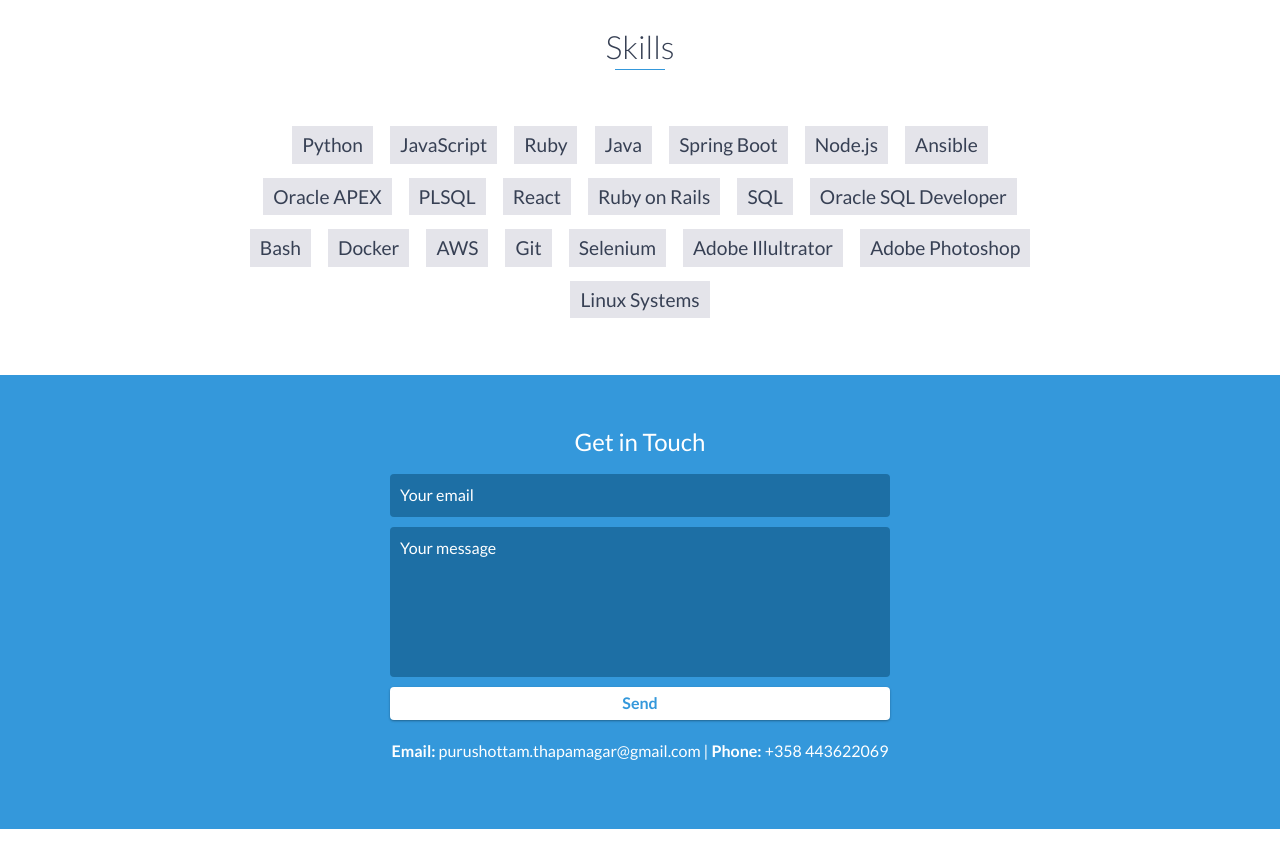
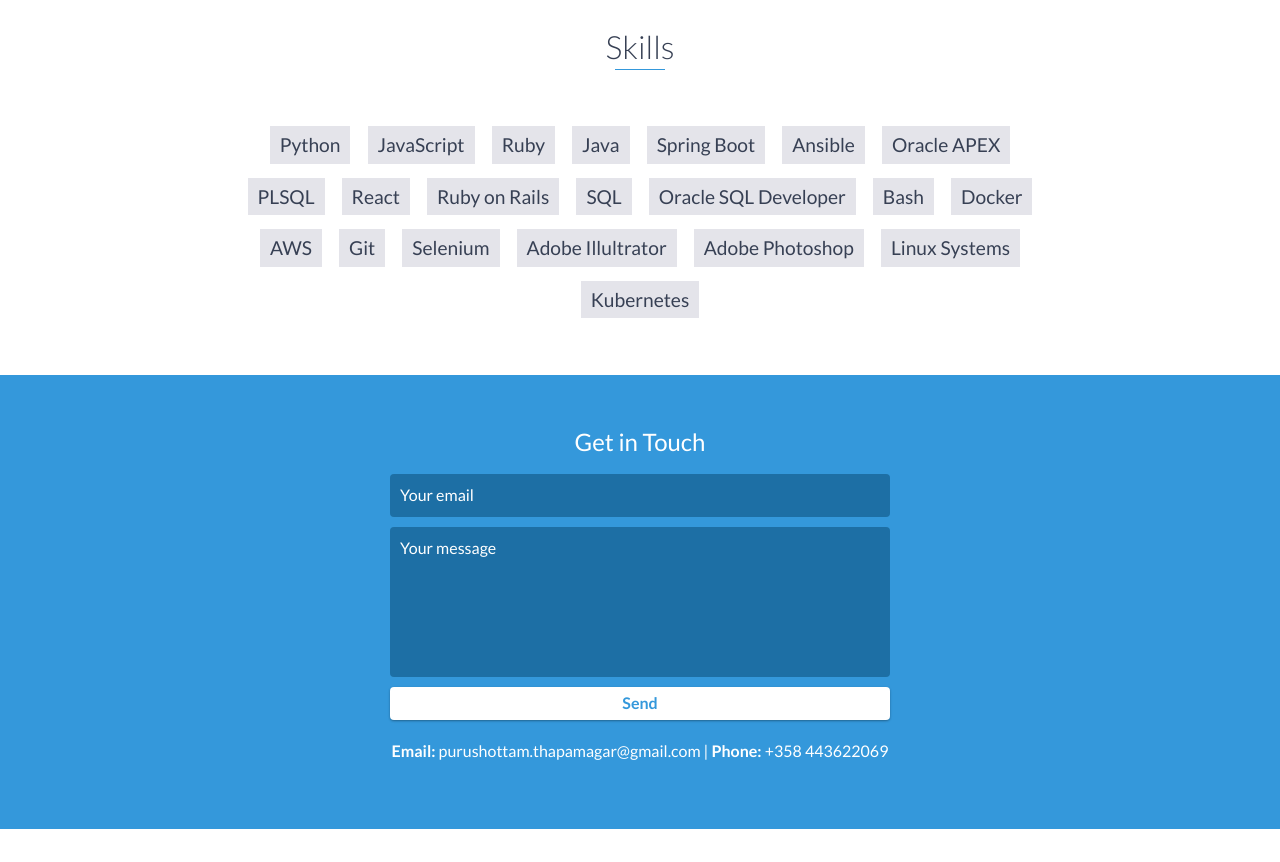
Before and after one commit to gorupria/dev-portfolio, a website: page index.html in a window 1280 px wide. Shown: the part 3700-4562 px from the top of the page. Drawn offline with nearby package versions, Linux system fonts and the light colour scheme.

Commit message:
update skills section

```diff
--- a/index.html
+++ b/index.html
@@ -202,7 +202,6 @@
             <li>Ruby</li>
             <li>Java</li>
             <li>Spring Boot</li>
-            <li>Node.js</li>
             <li>Ansible</li>
             <li>Oracle APEX</li>
             <li>PLSQL</li>
@@ -218,6 +217,7 @@
             <li>Adobe Illultrator</li>
             <li>Adobe Photoshop</li>
             <li>Linux Systems</li>
+            <li>Kubernetes</li>
         </ul>
     </div>
     <!-- End #skills -->
```
